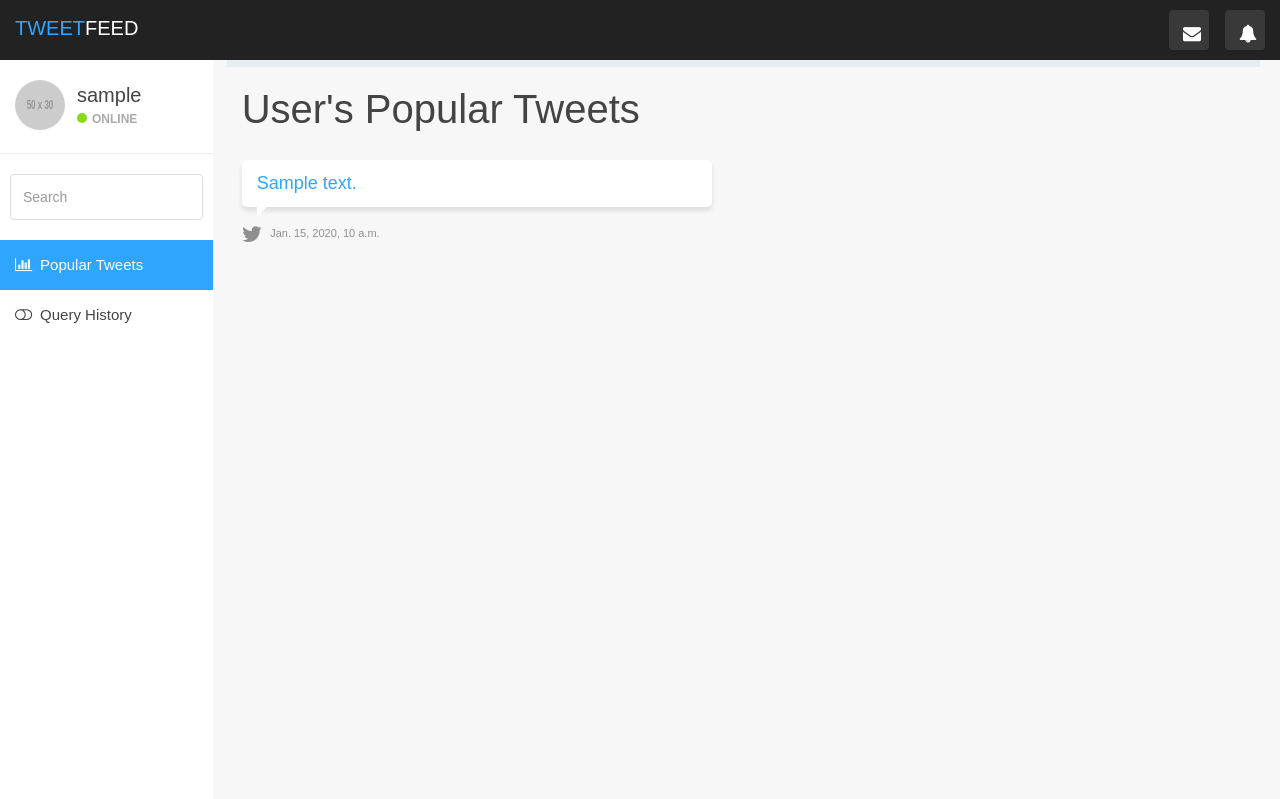
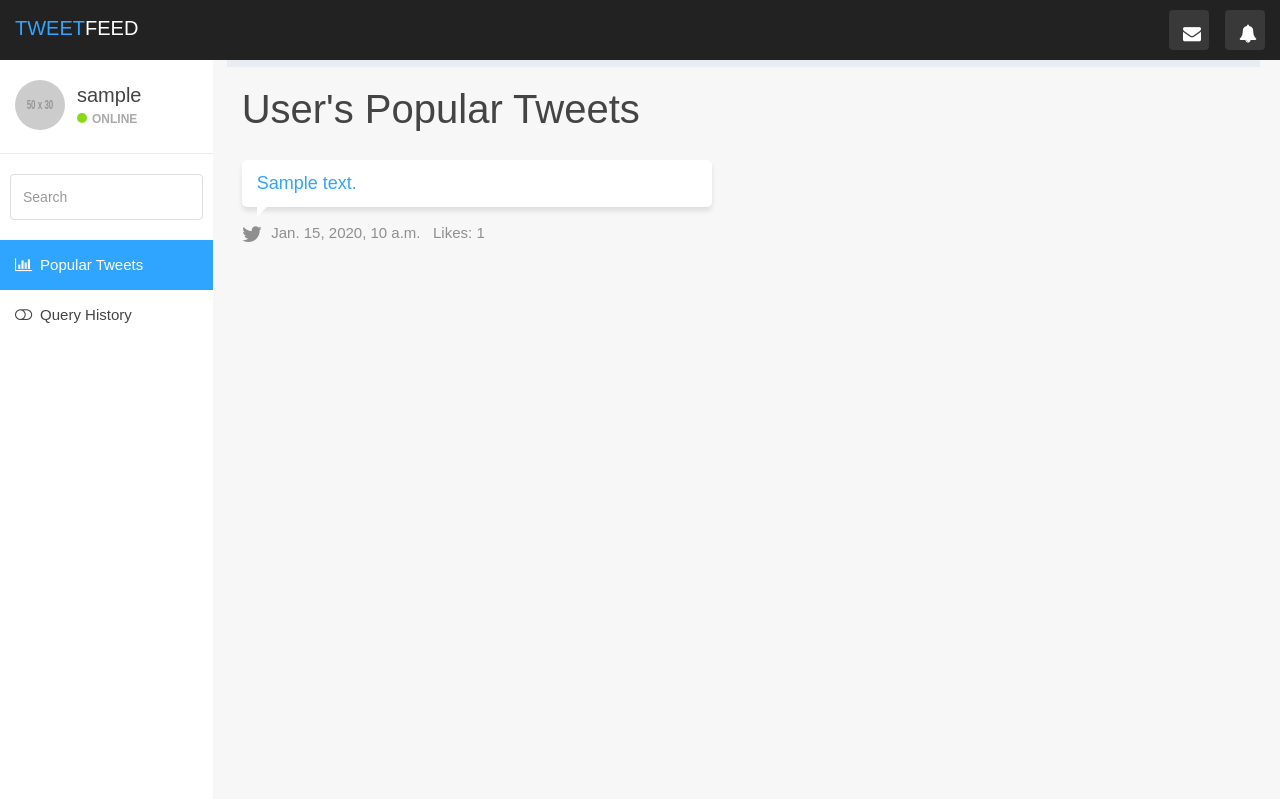
Before and after one commit to nerdy21/twitter-project, a Django app: template dashboard/templates/dashboard/charts.html in a window 1280 px wide. Shown: the top 799 px of the page. Run offline with Django 3.2, Linux system fonts and the light colour scheme; the template is opened without the code that fills it: most values are stand-ins (such as "Sample title", 1, 10 or a date in 2020); grey boxes labelled with a size stand in for pictures from a placeholder-image service; some libraries are stand-ins or nearby versions.

Commit message:
added like count

```diff
--- a/dashboard/templates/dashboard/charts.html
+++ b/dashboard/templates/dashboard/charts.html
@@ -129,6 +129,7 @@
                             <div class="time">
                                 <i class="fa fa-twitter"></i>
                                 {{tweet.created_at}}
+                                &nbsp; Likes: {{tweet.favorite_count}}
                             </div>
                             </a>
                             </li>
--- a/dashboard/tweet_functions.py
+++ b/dashboard/tweet_functions.py
@@ -30,4 +30,6 @@ def retrieve_tweets(user_id):
         traceback.print_exc()
         statuses = []
 
+    #f#o
+
     return statuses
--- a/static/css/tweet.css
+++ b/static/css/tweet.css
@@ -52,7 +52,7 @@ body {
 }
 
 .twitter-widget .time {
-  font-size: 11px;
+  font-size: 15px;
   line-height: 22px;
   color: #908f8f;
 }
```
Also changed, not shown: db.sqlite3.
